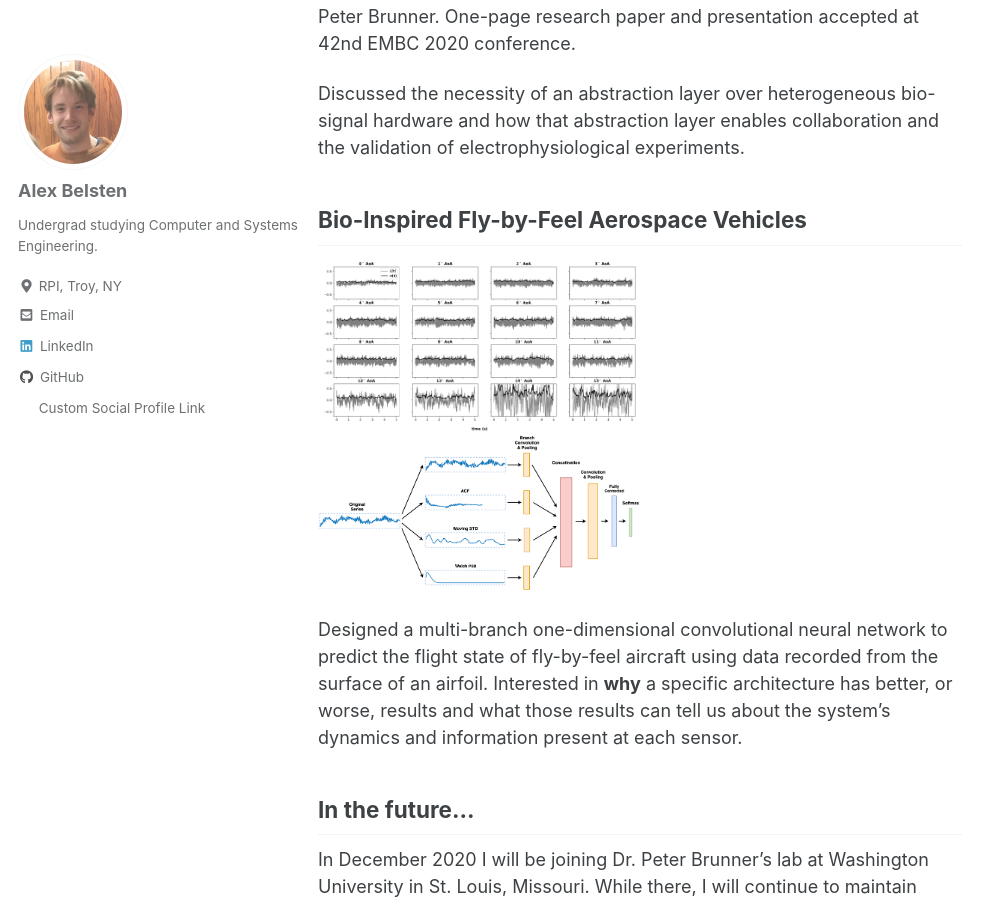
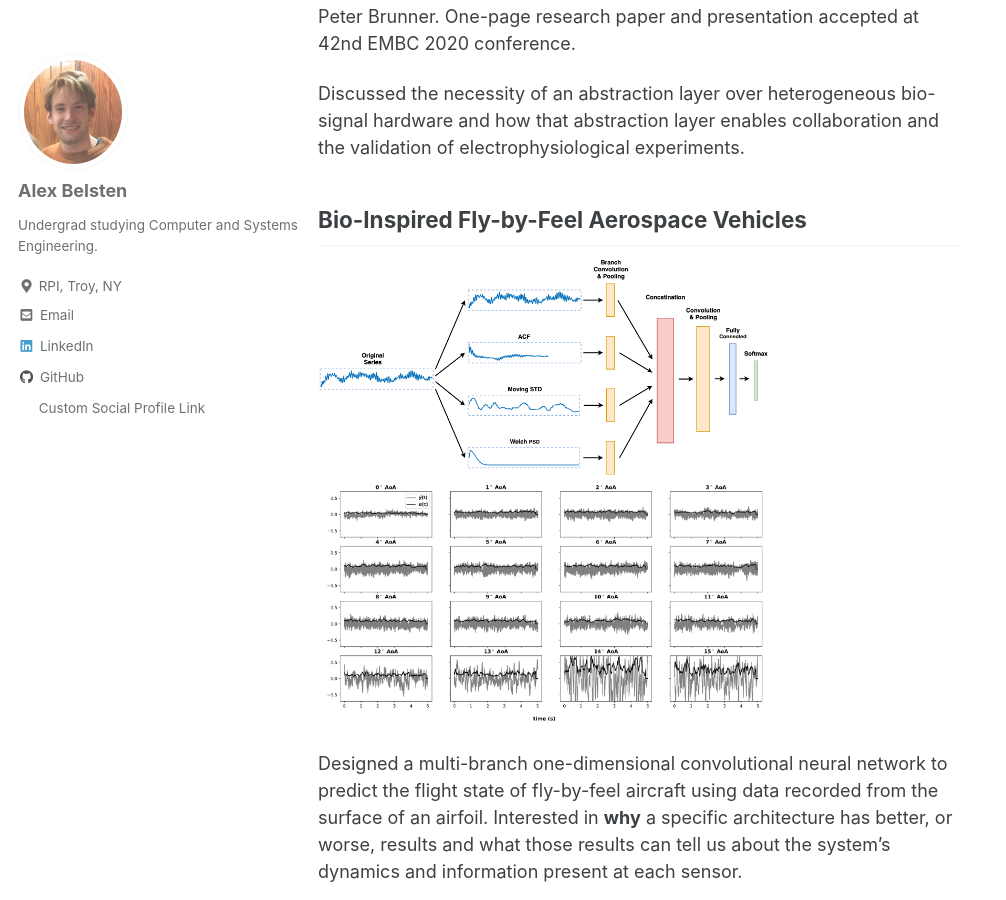
Before and after one commit to belsten/belsten.github.io, a Jekyll site: the page built from research.md, in a window 1280 px wide and 900 px high, scrolled down 747 px. Shown: the whole window, without its empty margins (0-1006 px from the left). Built offline with Jekyll 4.4.1, drawn with Linux system fonts in a browser that asks for light colours; cached includes are drawn as plain includes; a script bundle is joined from its source files by our own code; library files that are not in the unit come from our copies.

Commit message:
made research fbf images larger

```diff
--- a/research.md
+++ b/research.md
@@ -21,8 +21,8 @@ Discussed the necessity of an abstraction layer over heterogeneous bio-signal ha
 
 ## Bio-Inspired Fly-by-Feel Aerospace Vehicles
 <p float="middle">
-  <img src="../assets/windowed_STD.png"   width="50%" />
-  <img src="../assets/branchCNN_arch.png" width="50%" />
+  <img src="../assets/branchCNN_arch.png" width="70%" />
+  <img src="../assets/windowed_STD.png"   width="70%" />
 </p>
 
 
```
